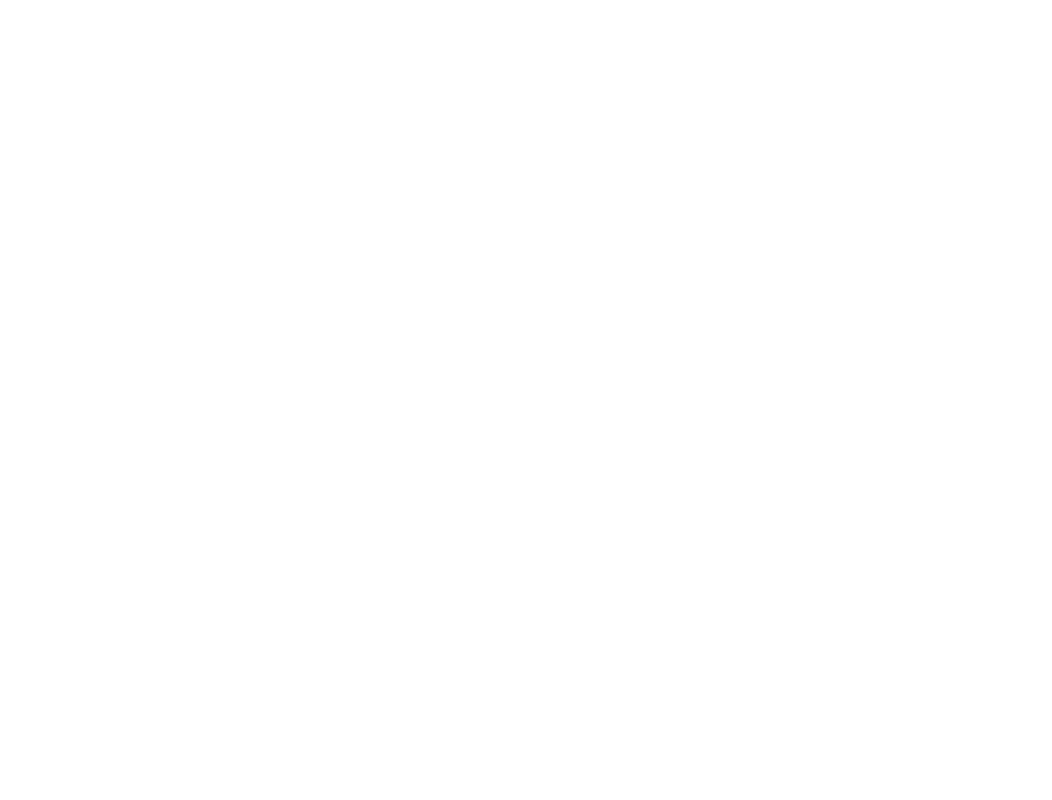
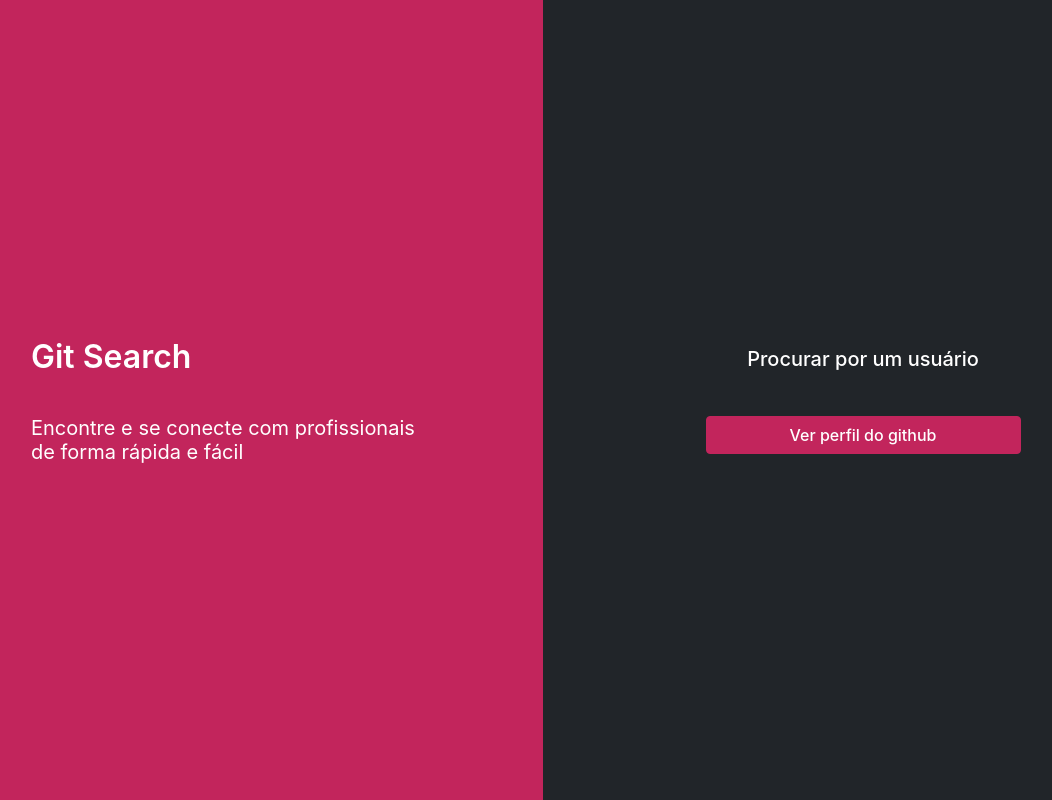
Before and after one commit to rodrigojsdeveloper/git-search, a React (Vite) app: page / in a window 1280 px wide. Shown: the whole page, without its empty margins (97-1149 px from the left). Built offline with nearby package versions, Linux system fonts and the light colour scheme.

Commit message:
feat: Component Home added and styled

```diff
--- a/src/App.tsx
+++ b/src/App.tsx
@@ -1,5 +1,7 @@
+import { Home } from "./pages/Home"
+
 const App = () => {
-  return <div></div>;
+  return <Home />;
 };
 
 export { App };
--- a/src/components/Button/style.ts
+++ b/src/components/Button/style.ts
@@ -8,13 +8,15 @@
 const Container = styled.button<IButtonStyled>`
   width: 100%;
   border-radius: 4px;
-  font-weight: 600;
+  font-weight: 500;
   font-size: 16px;
   transition: 0.5s;
 
   display: flex;
   justify-content: center;
   align-items: center;
+
+  color: var(--color-grey-7);
 
   :disabled {
     opacity: 0.5;
--- /dev/null
+++ b/src/pages/Home/index.tsx
@@ -0,0 +1,26 @@
+import { Button } from "../../components/Button";
+import { Container } from "./style";
+
+const Home = () => {
+  return (
+    <Container>
+      <div>
+        <div>
+          <h1>Git Search</h1>
+
+          <p>Encontre e se conecte com profissionais de forma rápida e fácil</p>
+        </div>
+      </div>
+
+      <div>
+        <h2>Procurar por um usuário</h2>
+
+        <Button color="colorHome" size="home">
+          Ver perfil do github
+        </Button>
+      </div>
+    </Container>
+  );
+};
+
+export { Home };
--- /dev/null
+++ b/src/pages/Home/style.ts
@@ -0,0 +1,53 @@
+import styled from "styled-components";
+
+const Container = styled.div`
+  display: flex;
+  flex-direction: row;
+
+  & > div {
+    width: 50%;
+    height: 100vh;
+
+    display: flex;
+    flex-direction: column;
+    justify-content: center;
+    align-items: center;
+  }
+
+  & > div:nth-child(1) {
+    background-color: var(--color-brand-1);
+
+    & > div {
+      width: 100%;
+      max-width: 384px;
+      height: 127px;
+
+      display: flex;
+      flex-direction: column;
+      justify-content: space-between;
+      align-items: flex-start;
+
+      & > h1 {
+        font-size: 2rem;
+        font-weight: 600;
+      }
+
+      & > p {
+        font-size: 1.25rem;
+        font-weight: 400;
+      }
+    }
+  }
+
+  & > div:nth-child(2) {
+    background-color: var(--color-grey-2);
+
+    & > h2 {
+      font-size: 1.25rem;
+      font-weight: 500;
+      margin-bottom: 45px;
+    }
+  }
+`;
+
+export { Container };
--- a/src/styles/global.ts
+++ b/src/styles/global.ts
@@ -25,8 +25,8 @@
   }
 
 	body {
-    background-color: var(--color-base-default);
-    color: var(--color-title);
+    background-color: var(--color-grey-2);
+    color: var(--color-grey-7);
 	}
 
 	button, a {
```
